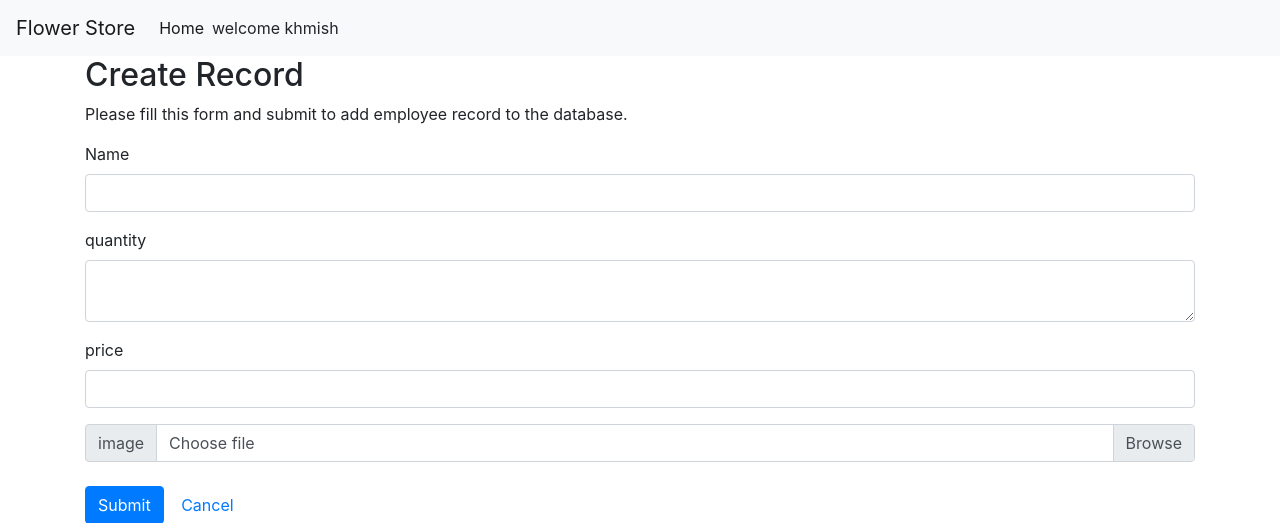
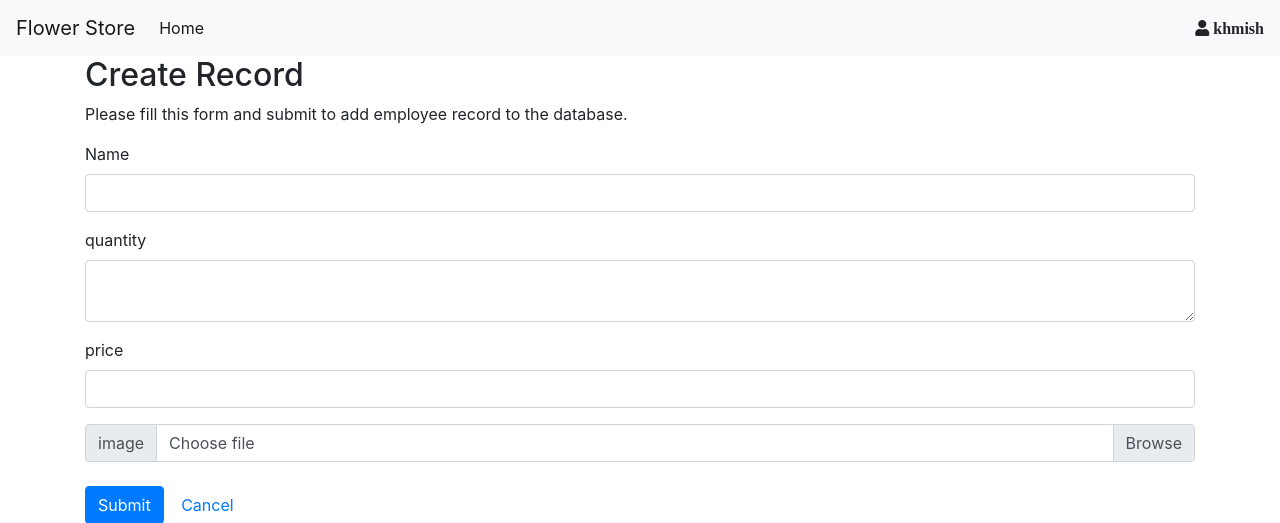
Before and after one commit to khmish/testapp, a PHP site: page /create.php in a window 1280 px wide. Shown: the top 523 px of the page. Run offline with PHP 8.4, Linux system fonts and the light colour scheme; a user stored in the database is signed in; some libraries are stand-ins or nearby versions.

Commit message:
Update navbar.php

```diff
--- a/navbar.php
+++ b/navbar.php
@@ -11,13 +11,14 @@
 
 
     </ul>
-    <div class="d-flex flex-row-reverse">
+
+  </div>
+  <div class="d-flex justify-content-end">
         <?php
             if(isset($_SESSION["username"]))
             {
-                echo "welcome ".$_SESSION["username"];
+                echo "<i class='fas fa-user'> ".$_SESSION["username"]." </i>";
             }
         ?>
       </div>
-  </div>
 </nav>
```
